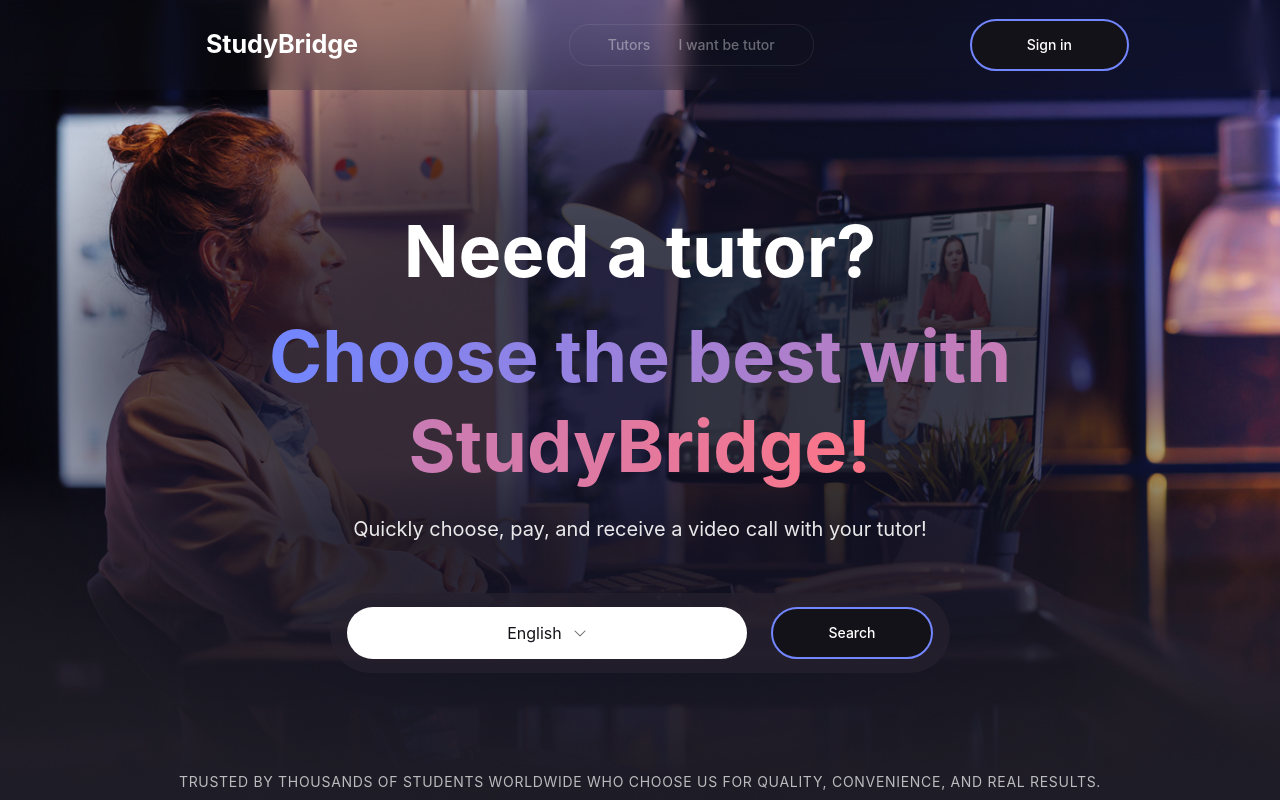
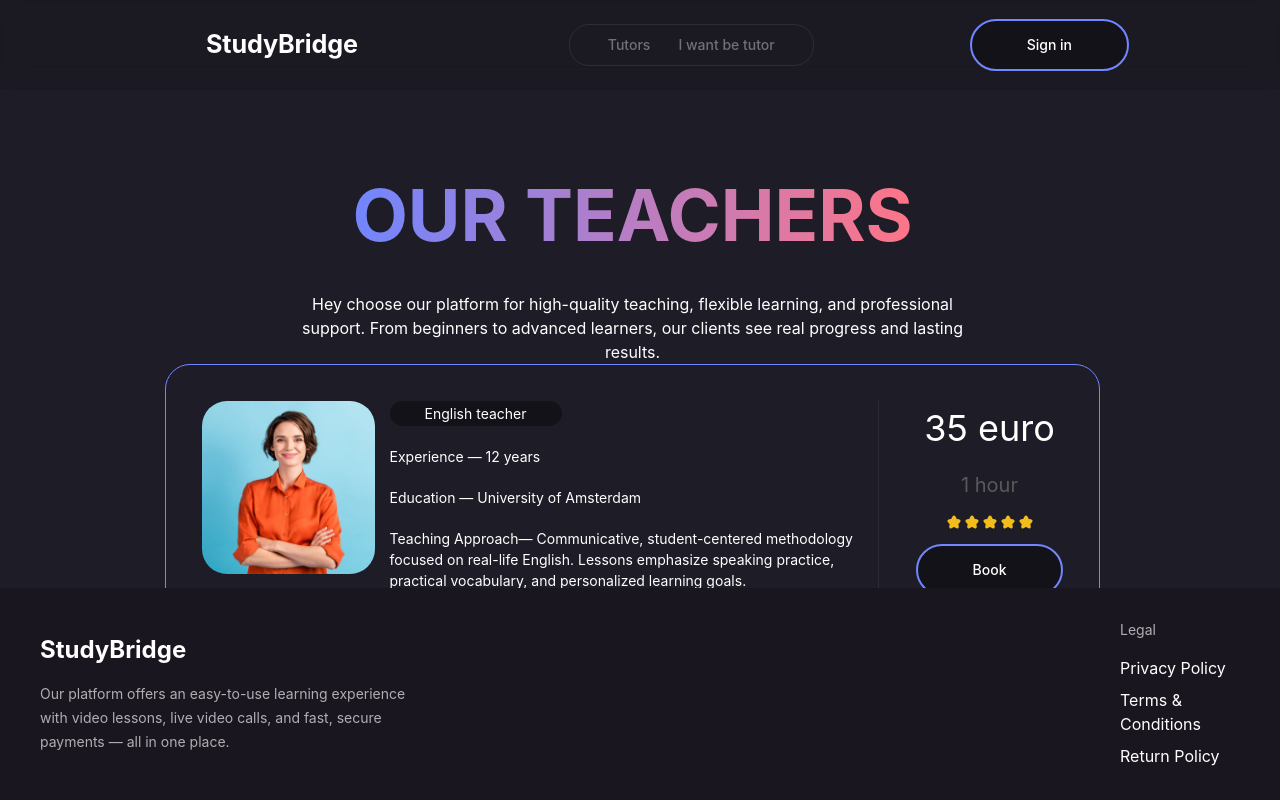
Before and after one commit to Dmytro-Doronin/components, a React (Vite) app: page / in a window 1280 px wide. Shown: the top 800 px of the page. Built offline with nearby package versions, Linux system fonts and the light colour scheme.

Commit message:
teacher card

```diff
--- a/src/App.tsx
+++ b/src/App.tsx
@@ -1,14 +1,17 @@
 import './App.css'
-import {Home} from "./pages/Home/Home.tsx";
 import {Header} from "./components/header/Header.tsx";
 import Footer from "./components/footer/Footer.tsx";
+import {TeachersPage} from "./pages/teachersPage/TeachersPage.tsx";
 // import {SignUpPage} from "./pages/signUpPage/SignUpPage.tsx";
 
 function App() {
     return (
         <>
             <Header/>
-            <Home/>
+            <main className="pt-[var(--header-height)]">
+                <TeachersPage/>
+            </main>
+            {/*<Home/>*/}
             {/*<main className="pt-[var(--header-height)]">*/}
             {/*    <SignUpPage/>*/}
             {/*</main>*/}
--- a/src/components/footer/Footer.tsx
+++ b/src/components/footer/Footer.tsx
@@ -1,6 +1,6 @@
 export default function Footer({ className }: { className?: string }) {
   return (
-    <footer className={className || "bg-[#1a161f] backdrop-blur-md w-full py-8 pl-6"}>
+    <footer className={className || "fixed bottom-0 bg-[#1a161f] backdrop-blur-md w-full py-8 pl-6"}>
       <div className="max-w-7xl mx-auto px-4 flex flex-col lg:flex-row justify-between items-start lg:items-center text-white gap-8 lg:gap-0">
         <div className="max-w-sm w-full lg:w-auto">
           <h3 className="font-bold text-2xl mb-4">StudyBridge</h3>
--- /dev/null
+++ b/src/components/icons/Star.tsx
@@ -0,0 +1,18 @@
+import {
+    type Ref,
+    type SVGProps,
+    forwardRef,
+    memo,
+    type MemoExoticComponent,
+    type ForwardRefExoticComponent,
+} from 'react';
+const SvgComponent = (props: SVGProps<SVGSVGElement>, ref: Ref<SVGSVGElement>) => (
+    <svg {...props} ref={ref} width="14" height="14" viewBox="0 0 14 14" fill="none" xmlns="http://www.w3.org/2000/svg">
+        <path d="M8.00887 2.04754L9.03554 4.10087C9.17554 4.38671 9.54887 4.66087 9.86387 4.71337L11.7247 5.02254C12.9147 5.22087 13.1947 6.08421 12.3372 6.93587L10.8905 8.38254C10.6455 8.62754 10.5114 9.10004 10.5872 9.43837L11.0014 11.2292C11.328 12.6467 10.5755 13.195 9.32137 12.4542L7.5772 11.4217C7.2622 11.235 6.74304 11.235 6.4222 11.4217L4.67804 12.4542C3.4297 13.195 2.67137 12.6409 2.99804 11.2292L3.4122 9.43837C3.48804 9.10004 3.35387 8.62754 3.10887 8.38254L1.6622 6.93587C0.810536 6.08421 1.0847 5.22087 2.2747 5.02254L4.13554 4.71337C4.4447 4.66087 4.81804 4.38671 4.95804 4.10087L5.9847 2.04754C6.5447 0.933372 7.4547 0.933372 8.00887 2.04754Z" fill="#F2BC1B" stroke="#F2BC1B" stroke-width="1.5" stroke-linecap="round" stroke-linejoin="round"/>
+    </svg>
+);
+const SvgIcon = memo(forwardRef(SvgComponent)) as MemoExoticComponent<
+    ForwardRefExoticComponent<SVGProps<SVGSVGElement>>
+>;
+
+export default SvgIcon;
--- /dev/null
+++ b/src/components/teacherCard/TeachrCard.tsx
@@ -0,0 +1,43 @@
+import Person from '../../assets/images/person.jpg'
+import Star from '../icons/Star.tsx'
+import {Button} from "../ui/button/Button.tsx";
+
+export const TeacherCard = () => {
+    return (
+        <div className='flex border border-blue-500 px-[36px] py-[36px] rounded-[25px]'>
+            <div className='flex gap-[15px] border-r border-[#ffffff10] pr-[23px]'>
+                <div className='flex flex-col gap-[15px]'>
+                    <div className='w-[173px] h-[173px] overflow-hidden rounded-[25px]'>
+                        <img className='w-full h-full object-cover' src={Person} alt="person"/>
+                    </div>
+                    <div className='pb-[9px] border-b border-light-200'>
+                        <p className='text-light-100 text-[18px]'>Els Menson</p>
+                    </div>
+                </div>
+                <div className='flex flex-col gap-[20px]'>
+                    <span className='inline-flex w-fit shrink-0 text-[14px] text-light-100 rounded-full bg-dark-900 px-[35px] py-[2px]'>English teacher</span>
+                    <div className='flex flex-col gap-[20px] w-full max-w-[465px]'>
+                        <p className='text-[14px] text-light-100'>Experience — 12 years</p>
+                        <p className='text-[14px] text-light-100'>Education — University of Amsterdam</p>
+                        <p className='text-[14px] text-light-100'>Teaching Approach— Communicative, student-centered methodology focused on real-life English.
+                            Lessons emphasize speaking practice, practical vocabulary, and personalized learning goals.
+                        </p>
+                    </div>
+                </div>
+            </div>
+            <div className='flex flex-col items-center gap-[15px] pl-[37px]'>
+                <span className='text-[36px] text-light-100'>35 euro</span>
+                <span className='text-[20px] text-dark-400'>1 hour</span>
+                <div className='flex gap-[4px]'>
+                    <Star/>
+                    <Star/>
+                    <Star/>
+                    <Star/>
+                    <Star/>
+                </div>
+                <Button variant='secondary'>Book</Button>
+                <span className='text-[14px] text-dark-400'>First lesson - free</span>
+            </div>
+        </div>
+    );
+};
--- a/src/pages/teachersPage/TeachersPage.tsx
+++ b/src/pages/teachersPage/TeachersPage.tsx
@@ -0,0 +1,15 @@
+import {TeacherCard} from "../../components/teacherCard/TeachrCard.tsx";
+
+export const TeachersPage = () => {
+    return (
+        <div className="flex items-center flex-col justify-center w-full max-w-[1440px] mx-auto mt-[80px] px-[80px]">
+            <h1 className='auth-title'>OUR TEACHERS</h1>
+            <h3 className='text-[16px] text-light-100 w-full max-w-[683px] text-center'>
+                Hey choose our platform for high-quality teaching,
+                flexible learning, and professional support.
+                From beginners to advanced learners, our clients see real progress and lasting results.
+            </h3>
+            <TeacherCard/>
+        </div>
+    );
+};
--- a/src/styles/base.css
+++ b/src/styles/base.css
@@ -2,7 +2,13 @@
     *, *::before, *::after {
         box-sizing: border-box;
     }
-
+    html {
+        scrollbar-gutter: stable;
+    }
+    body[data-scroll-locked] {
+        overflow: visible !important;
+        margin-right: 0 !important;
+    }
     html, body {
         height: 100%;
     }
```
Also changed, not shown: src/assets/images/person.jpg (added).
